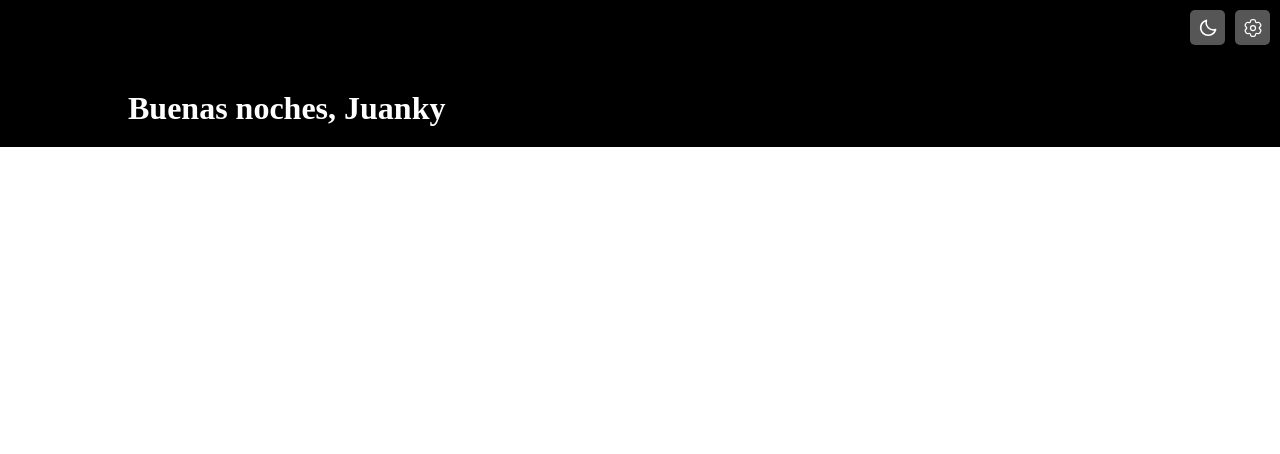
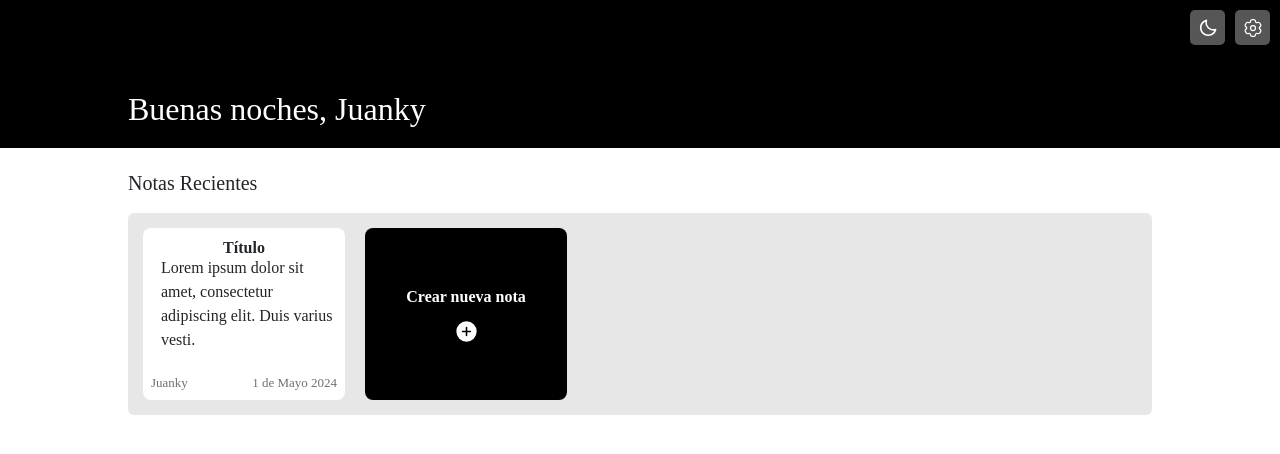
Before and after one commit to DedSecEleven/ElevenNotes-FrontEnd, a plain HTML site: page index.html in a window 1280 px wide. Drawn offline with nearby package versions, Linux system fonts and the light colour scheme; a web font is replaced by a local one.

Commit message:
feat: Notas Recientes

```diff
--- a/assets/css/index.css
+++ b/assets/css/index.css
@@ -14,6 +14,11 @@
     font-family: 'Outfit Variable';
 }
 
+h1, h2, h3, h4, p {
+    margin: 0px;
+}
+
+/* HEADER */
 header {
     display: flex;
     flex-direction: column;
@@ -51,3 +56,102 @@ nav {
     color: #FFFFFF;
     width: 80dvw;
 }
+
+/* MAIN */
+main {
+    display: flex;
+    justify-content: center;
+    align-items: center;
+    margin-top: 20px;
+}
+
+.recentNotes {
+    display: flex;
+    justify-content: center;
+    align-items: center;
+    width: 80dvw;
+}
+
+/* RECENT NOTES */
+.recentNotes-content {
+    display: flex;
+    flex-direction: column;
+    gap: 15px;
+    width: 100%;
+}
+
+.recentNotes-title {
+    align-self: flex-start;
+    font-size: 20px;
+}
+
+.recentNotes-container {
+    display: flex;
+    align-items: center;
+    gap: 20px;
+    background-color: #e7e7e7;
+    padding: 15px;
+    border-radius: 6px;
+}
+
+.note {
+    display: flex;
+    flex-direction: column;
+    justify-content: space-between;
+    gap: 10px;
+    background-color: #FFFFFF;
+    width: 202px;
+    height: 172px;
+    border-radius: 8px;
+    padding: 8px;
+}
+
+.note-title {
+    text-align: center;
+    font-weight: bold;
+}
+
+.note-body {
+    margin-left: 10px;
+    margin-top: -25px;
+    overflow: hidden;
+}
+
+.note-footer {
+    display: flex;
+    justify-content: space-between;
+    color: #00000090;
+    font-size: 13px;
+}
+
+.newNote {
+    display: flex;
+    justify-content: center;
+    align-items: center;
+    background-color: #000000;
+    color: #FFFFFF;
+    cursor: pointer;
+    transition: all 0.3s;
+
+    p {
+        font-weight: bold;
+    }
+}
+
+@keyframes rotate{
+    from{
+        transform: rotate(0deg);
+    }
+    to{
+        transform: rotate(360deg);
+    }
+}
+
+.newNote:hover {
+    background-color: #333333;
+    gap: 20px;
+
+    .newNote-svg {
+        animation: rotate 0.5s;
+    }
+}
--- a/index.html
+++ b/index.html
@@ -3,6 +3,7 @@
 <head>
     <meta charset="UTF-8">
     <meta name="viewport" content="width=device-width, initial-scale=1.0">
+    <link href="https://cdn.jsdelivr.net/npm/bootstrap@5.3.3/dist/css/bootstrap.min.css" rel="stylesheet" integrity="sha384-QWTKZyjpPEjISv5WaRU9OFeRpok6YctnYmDr5pNlyT2bRjXh0JMhjY6hW+ALEwIH" crossorigin="anonymous">
     <link rel="stylesheet" href="./assets/css/index.css">
     <title>ElevenNotes</title>
 </head>
@@ -13,16 +14,52 @@
                 <svg xmlns="http://www.w3.org/2000/svg" width="20" height="20" viewBox="0 0 24 24"><path fill="#ffffff" d="M20.742 13.045a8.088 8.088 0 0 1-2.077.271c-2.135 0-4.14-.83-5.646-2.336a8.025 8.025 0 0 1-2.064-7.723A1 1 0 0 0 9.73 2.034a10.014 10.014 0 0 0-4.489 2.582c-3.898 3.898-3.898 10.243 0 14.143a9.937 9.937 0 0 0 7.072 2.93a9.93 9.93 0 0 0 7.07-2.929a10.007 10.007 0 0 0 2.583-4.491a1.001 1.001 0 0 0-1.224-1.224m-2.772 4.301a7.947 7.947 0 0 1-5.656 2.343a7.953 7.953 0 0 1-5.658-2.344c-3.118-3.119-3.118-8.195 0-11.314a7.923 7.923 0 0 1 2.06-1.483a10.027 10.027 0 0 0 2.89 7.848a9.972 9.972 0 0 0 7.848 2.891a8.036 8.036 0 0 1-1.484 2.059"/></svg>
             </div>
 
-            <div class="nav-icon">
-                <svg xmlns="http://www.w3.org/2000/svg" width="20" height="20" viewBox="0 0 24 24"><g fill="none" stroke="#ffffff" stroke-width="1.5"><circle cx="12" cy="12" r="3"/><path d="M13.765 2.152C13.398 2 12.932 2 12 2c-.932 0-1.398 0-1.765.152a2 2 0 0 0-1.083 1.083c-.092.223-.129.484-.143.863a1.617 1.617 0 0 1-.79 1.353a1.617 1.617 0 0 1-1.567.008c-.336-.178-.579-.276-.82-.308a2 2 0 0 0-1.478.396C4.04 5.79 3.806 6.193 3.34 7c-.466.807-.7 1.21-.751 1.605a2 2 0 0 0 .396 1.479c.148.192.355.353.676.555c.473.297.777.803.777 1.361c0 .558-.304 1.064-.777 1.36c-.321.203-.529.364-.676.556a2 2 0 0 0-.396 1.479c.052.394.285.798.75 1.605c.467.807.7 1.21 1.015 1.453a2 2 0 0 0 1.479.396c.24-.032.483-.13.819-.308a1.617 1.617 0 0 1 1.567.008c.483.28.77.795.79 1.353c.014.38.05.64.143.863a2 2 0 0 0 1.083 1.083C10.602 22 11.068 22 12 22c.932 0 1.398 0 1.765-.152a2 2 0 0 0 1.083-1.083c.092-.223.129-.483.143-.863c.02-.558.307-1.074.79-1.353a1.617 1.617 0 0 1 1.567-.008c.336.178.579.276.819.308a2 2 0 0 0 1.479-.396c.315-.242.548-.646 1.014-1.453c.466-.807.7-1.21.751-1.605a2 2 0 0 0-.396-1.479c-.148-.192-.355-.353-.676-.555A1.617 1.617 0 0 1 19.562 12c0-.558.304-1.064.777-1.36c.321-.203.529-.364.676-.556a2 2 0 0 0 .396-1.479c-.052-.394-.285-.798-.75-1.605c-.467-.807-.7-1.21-1.015-1.453a2 2 0 0 0-1.479-.396c-.24.032-.483.13-.82.308a1.617 1.617 0 0 1-1.566-.008a1.617 1.617 0 0 1-.79-1.353c-.014-.38-.05-.64-.143-.863a2 2 0 0 0-1.083-1.083Z"/></g></svg>
+            <div class="dropdown">
+                <div class="nav-icon" data-bs-toggle="dropdown" aria-expanded="false">
+                    <svg xmlns="http://www.w3.org/2000/svg" width="20" height="20" viewBox="0 0 24 24"><g fill="none" stroke="#ffffff" stroke-width="1.5"><circle cx="12" cy="12" r="3"/><path d="M13.765 2.152C13.398 2 12.932 2 12 2c-.932 0-1.398 0-1.765.152a2 2 0 0 0-1.083 1.083c-.092.223-.129.484-.143.863a1.617 1.617 0 0 1-.79 1.353a1.617 1.617 0 0 1-1.567.008c-.336-.178-.579-.276-.82-.308a2 2 0 0 0-1.478.396C4.04 5.79 3.806 6.193 3.34 7c-.466.807-.7 1.21-.751 1.605a2 2 0 0 0 .396 1.479c.148.192.355.353.676.555c.473.297.777.803.777 1.361c0 .558-.304 1.064-.777 1.36c-.321.203-.529.364-.676.556a2 2 0 0 0-.396 1.479c.052.394.285.798.75 1.605c.467.807.7 1.21 1.015 1.453a2 2 0 0 0 1.479.396c.24-.032.483-.13.819-.308a1.617 1.617 0 0 1 1.567.008c.483.28.77.795.79 1.353c.014.38.05.64.143.863a2 2 0 0 0 1.083 1.083C10.602 22 11.068 22 12 22c.932 0 1.398 0 1.765-.152a2 2 0 0 0 1.083-1.083c.092-.223.129-.483.143-.863c.02-.558.307-1.074.79-1.353a1.617 1.617 0 0 1 1.567-.008c.336.178.579.276.819.308a2 2 0 0 0 1.479-.396c.315-.242.548-.646 1.014-1.453c.466-.807.7-1.21.751-1.605a2 2 0 0 0-.396-1.479c-.148-.192-.355-.353-.676-.555A1.617 1.617 0 0 1 19.562 12c0-.558.304-1.064.777-1.36c.321-.203.529-.364.676-.556a2 2 0 0 0 .396-1.479c-.052-.394-.285-.798-.75-1.605c-.467-.807-.7-1.21-1.015-1.453a2 2 0 0 0-1.479-.396c-.24.032-.483.13-.82.308a1.617 1.617 0 0 1-1.566-.008a1.617 1.617 0 0 1-.79-1.353c-.014-.38-.05-.64-.143-.863a2 2 0 0 0-1.083-1.083Z"/></g></svg>
+                </div>
+                <ul class="dropdown-menu dropdown-menu-dark">
+                    <li><a class="dropdown-item" href="#">Cambiar de Usuario</a></li>
+                </ul>
             </div>
         </nav>
 
         <div class="greetings">
-            <h1 id="greetingsName">Juanky</h1>
+            <h2 id="greetingsName">Juanky</h2>
         </div>
     </header>
 
+    <main>
+        <section class="recentNotes">
+            <div class="recentNotes-content">
+                <p class="recentNotes-title">Notas Recientes</p>
+
+                <div class="recentNotes-container">
+                    <div class="note">
+                        <div class="note-title">
+                            <p>Título</p>
+                        </div>
+
+                        <div class="note-body">
+                            <p>Lorem ipsum dolor sit amet, consectetur adipiscing elit. Duis varius vesti.</p>
+                        </div>
+
+                        <div class="note-footer">
+                            <p>Juanky</p>
+                            <p>1 de Mayo 2024</p>
+                        </div>
+                    </div>
+
+                    <div class="note newNote">
+                        <p>Crear nueva nota</p>
+                        <svg class="newNote-svg" xmlns="http://www.w3.org/2000/svg" width="25" height="25" viewBox="0 0 256 256"><path fill="#ffffff" d="M128 24a104 104 0 1 0 104 104A104.13 104.13 0 0 0 128 24m40 112h-32v32a8 8 0 0 1-16 0v-32H88a8 8 0 0 1 0-16h32V88a8 8 0 0 1 16 0v32h32a8 8 0 0 1 0 16"/></svg>
+                    </div>
+                </div>
+            </div>
+        </section>
+    </main>
+
+    <script src="https://cdn.jsdelivr.net/npm/bootstrap@5.3.3/dist/js/bootstrap.bundle.min.js" integrity="sha384-YvpcrYf0tY3lHB60NNkmXc5s9fDVZLESaAA55NDzOxhy9GkcIdslK1eN7N6jIeHz" crossorigin="anonymous"></script>
     <script src="./assets/js/index.js"></script>
 </body>
 </html>
```
